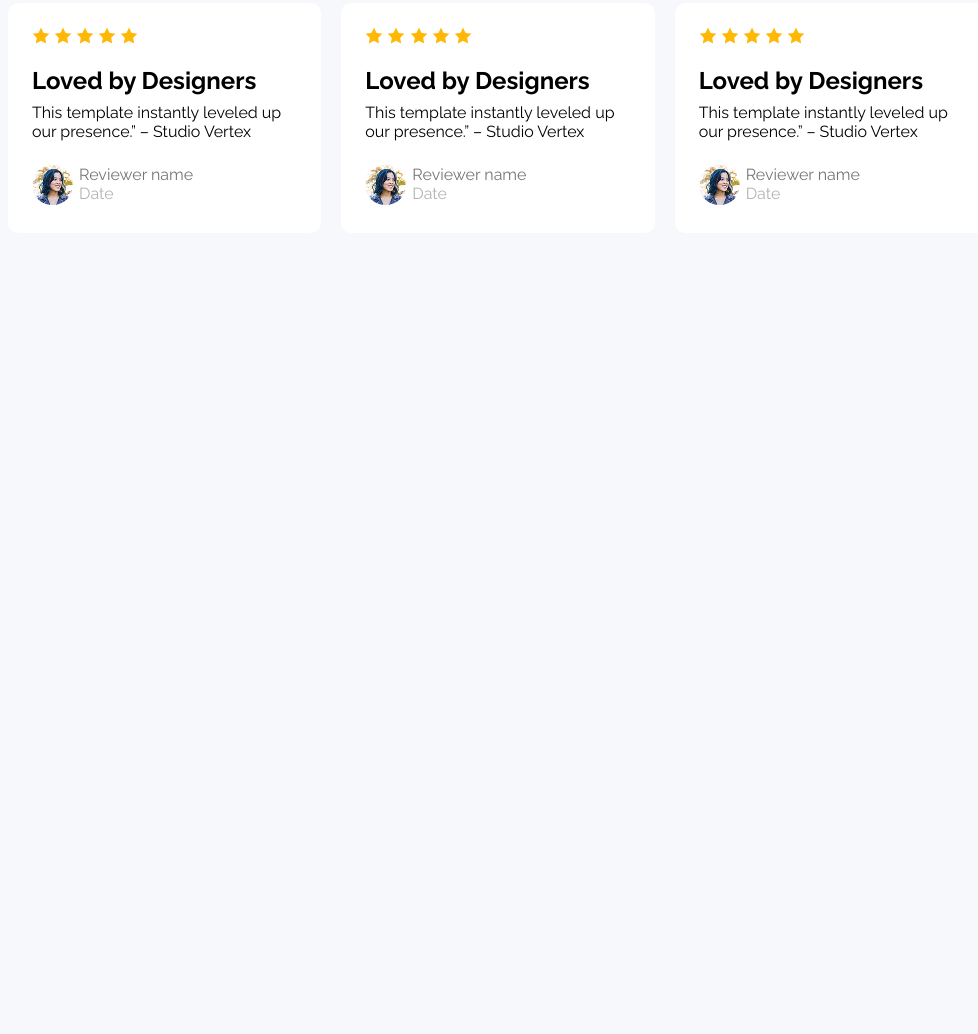
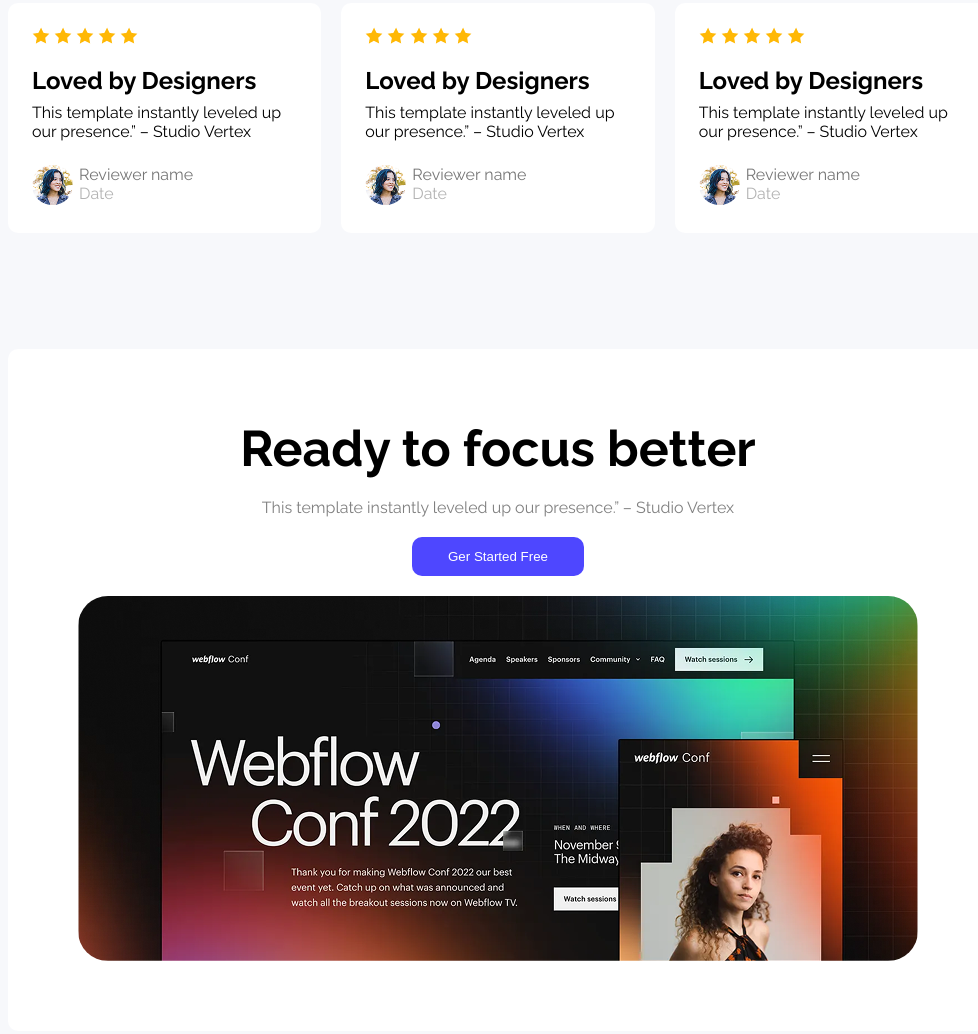
Before and after one commit to shohan12727/ph-a-1, a plain HTML site: page index.html in a window 1280 px wide. Shown: the part 1684-2718 px from the top of the page, without its empty margins (142-1120 px from the left). Before the commit the page ends 2033 px from the top, so only its background shows below. Drawn offline with Linux system fonts and the light colour scheme.

Commit message:
focus better section done

```diff
--- a/index.html
+++ b/index.html
@@ -128,6 +128,18 @@
   </div>
 </section>
 
+<section class="focus-section">
+ <h1 style="text-align: center; font-weight: 700; font-size: 50px; margin-bottom: 20px;">Ready to focus better</h1>
+ <p style="text-align: center; color: rgba(0, 0, 0, 0.5); margin-bottom: 20px;">This template instantly leveled up our presence.” – Studio Vertex</p>
+ <div style="text-align: center;">
+ <button style="margin-bottom: 20px;">Ger Started Free</button>
+ </div>
+ <div style="display: flex; justify-content: center; align-items: center;">
+ <img style="border-radius: 30px;" src="Assets/wc-big.png" alt="">
+ </div>
+</section>
+
+
 </body>
 
 </html>
--- a/style.css
+++ b/style.css
@@ -126,11 +126,13 @@ nav button:hover {
 .users {
   font-family: "Inter", sans-serif;
 }
+
 .users h1 {
   font-size: 80px;
   font-weight: bold;
   color: #4E47FF;
 }
+
 .users p {
   text-align: center;
   color: rgba(0, 0, 0, 0.5);
@@ -141,3 +143,22 @@ nav button:hover {
   margin: 116px 150px;
 
 }
+
+.focus-section {
+  border-radius: 10px;
+  margin: 116px 150px;
+  background-color: white;
+  padding: 70px 150px;
+}
+
+.focus-section button{
+   border: none;
+  background-color: #4E47FF;
+  color: white;
+  border-radius: 10px;
+  padding: 12px 36px;
+}
+.focus-section button:hover{
+   background-color: #3b35cc;
+  box-shadow: 0 8px 16px rgba(78, 71, 255, 0.3);
+}
```
